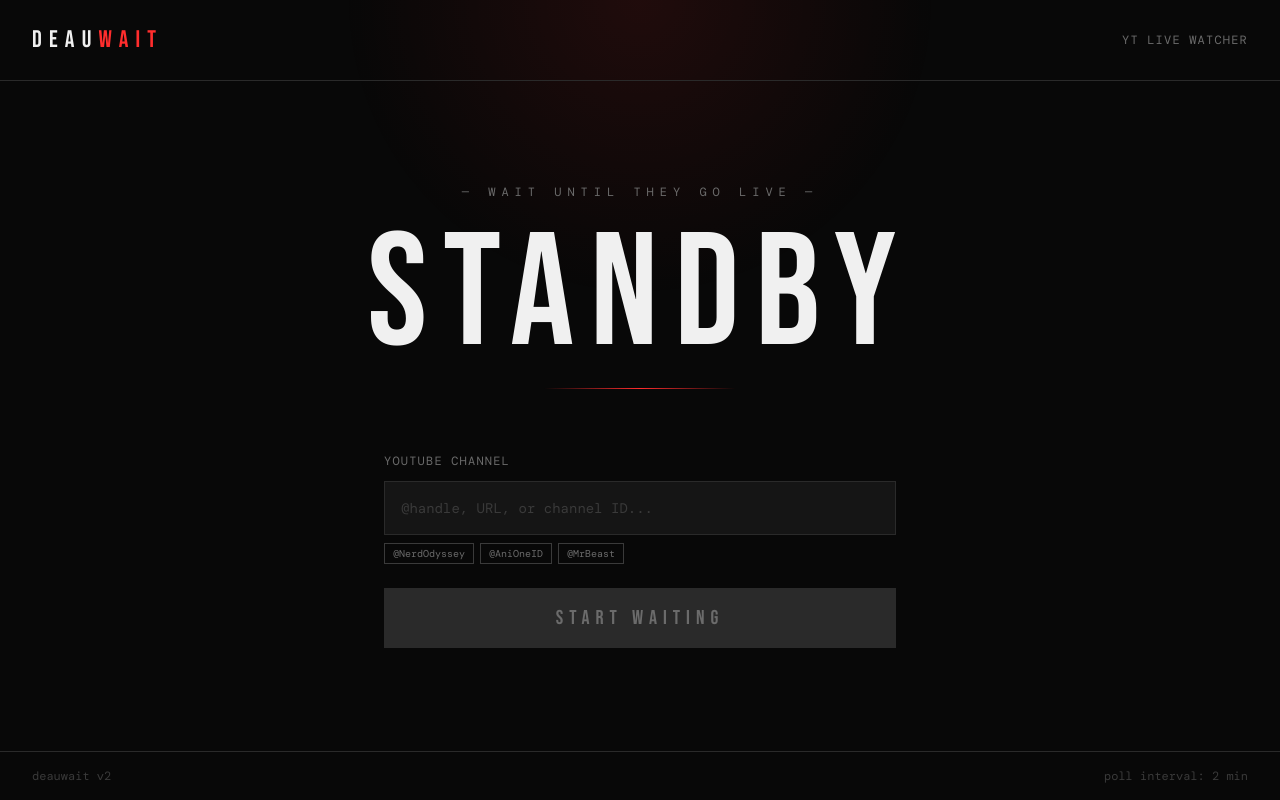
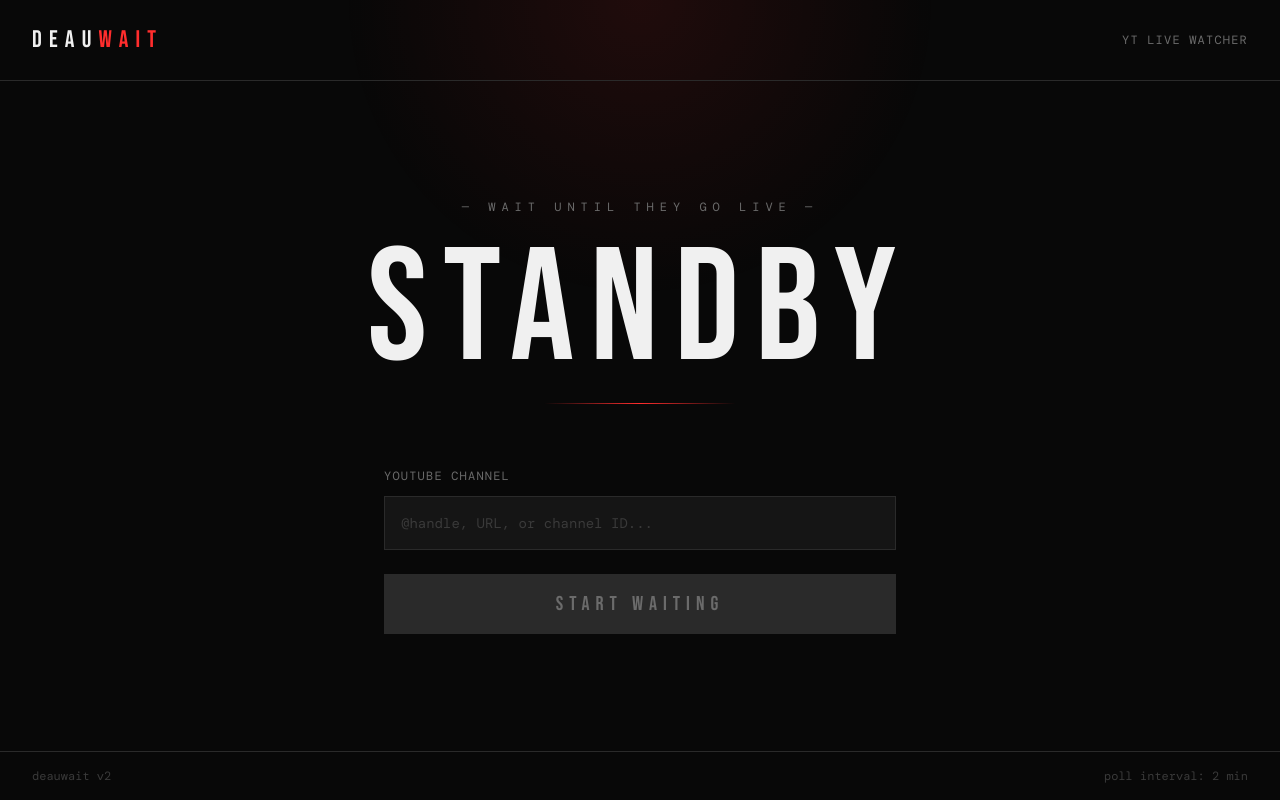
Before and after one commit to Kleavox/Kleavox-monorepo, a Nuxt app: page / in a window 1280 px wide. Built offline with nearby package versions, Linux system fonts and the light colour scheme; a web font is replaced by a local one.

Commit message:
chore: favicon

```diff
--- a/package.json
+++ b/package.json
@@ -1,6 +1,6 @@
 {
   "name": "deauwait",
-  "version": "2.4.0",
+  "version": "2.5.0",
   "private": true,
   "scripts": {
     "dev": "nuxt dev",
--- a/pages/index.vue
+++ b/pages/index.vue
@@ -48,17 +48,6 @@
           />
         </div>
 
-        <div class="mt-2 flex flex-wrap gap-1.5">
-          <button
-            v-for="ex in examples"
-            :key="ex"
-            @click="channelInput = ex"
-            class="font-mono text-[10px] text-ghost border border-mist px-2 py-0.5 hover:border-signal hover:text-signal transition-colors"
-          >
-            {{ ex }}
-          </button>
-        </div>
-
         <button
           @click="startWatching"
           :disabled="isLoading || !channelInput.trim()"
@@ -105,8 +94,6 @@ const isLoading = ref(false)
 const error = ref('')
 const lastOpened = ref(null)
 
-const examples = ['@NerdOdyssey', '@AniOneID', '@MrBeast']
-
 async function startWatching() {
   if (!channelInput.value.trim() || isLoading.value) return
   error.value = ''
```
Also changed, not shown: public/favicon.svg.
